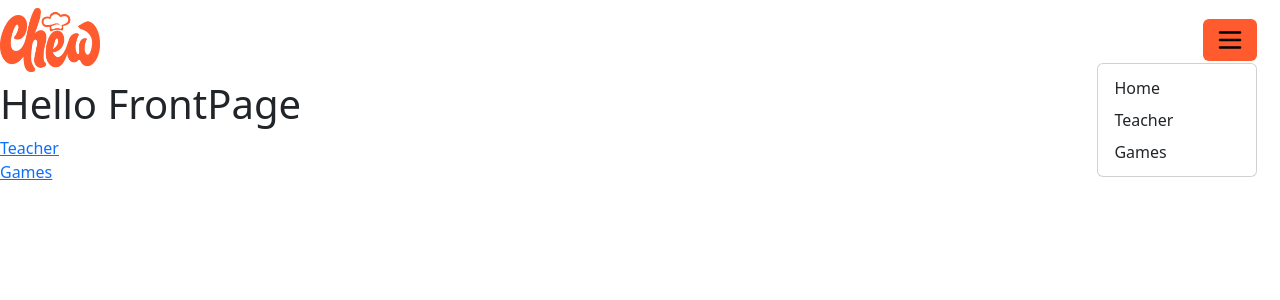
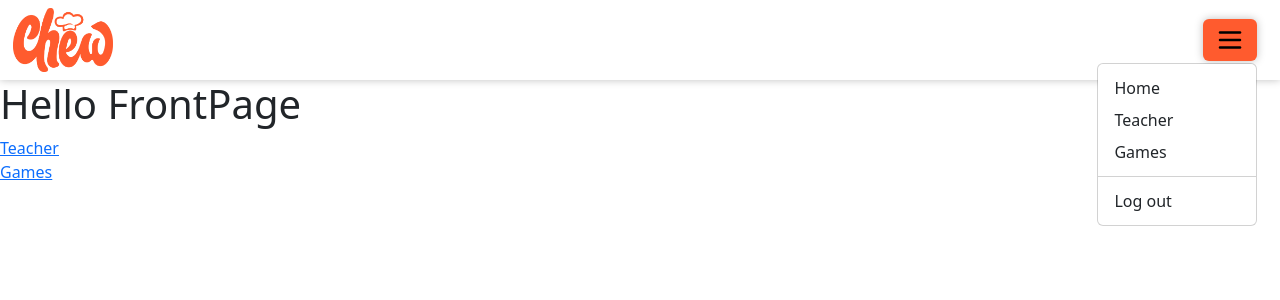
Before and after one commit to nime003/Agile-Project, a React (Create React App) app in the folder chew-app/client/: page / in a window 1280 px wide. Both pictures are taken after a click on the button 1230 px from the left and 39 px from the top of the page. Shown: the top 300 px of the page. Built offline with nearby package versions, Linux system fonts and the light colour scheme.

Commit message:
"Prettier" Navbar

```diff
--- a/chew-app/client/src/App.js
+++ b/chew-app/client/src/App.js
@@ -11,17 +11,18 @@ import {Dropdown} from "react-bootstrap";
 function Navbar(){
     return (
         <nav className={"navbar"}
+             style={{boxShadow: "0px 0vh 1vh rgba(0, 0, 0, 0.25)"}}
         >
             <Link to={"/"}>
                 <img src={process.env.PUBLIC_URL + "/images/Chew_Logo_Orange.png"} alt={"Chew Logo"}
-                     style={{width: "7vw", minWidth: "100px", height: "auto"}}
+                     style={{width: "7vw", minWidth: "100px", marginLeft: "1vw", height: "auto"}}
                 />
             </Link>
             <Dropdown
                 style={{ position:"absolute", right: "0px",marginRight: "2vw", width: "4vw", minWidth: "25px", height: "auto"}}
             >
                 <Dropdown.Toggle variant="success" id="dropdown-basic"
-                                    style={{backgroundColor: "#ff5b2e", border: "none", }}
+                                    style={{backgroundColor: "#ff5b2e", border: "none", boxShadow:"0px 0vh 1vh rgba(0, 0, 0, .25)"}}
                 >
                     <img src={process.env.PUBLIC_URL + "/images/burger-menu.svg"} alt={"Burger menu"}
                          style={{width: "100%", minWidth: "30px", height: "auto"}}
@@ -31,6 +32,8 @@ function Navbar(){
                     <Dropdown.Item as={Link} to={"/"}>Home</Dropdown.Item>
                     <Dropdown.Item as={Link} to={"/teacher/"}>Teacher</Dropdown.Item>
                     <Dropdown.Item as={Link} to={"/games/"}>Games</Dropdown.Item>
+                    <Dropdown.Divider />
+                    <Dropdown.Item>Log out</Dropdown.Item>
 
                 </Dropdown.Menu>
             </Dropdown>
```
